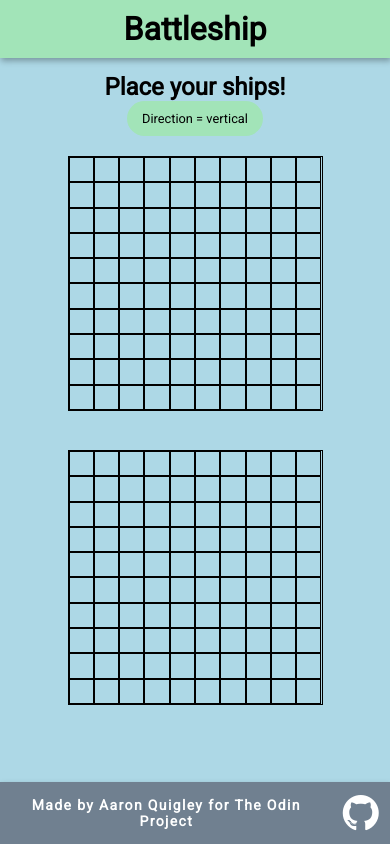
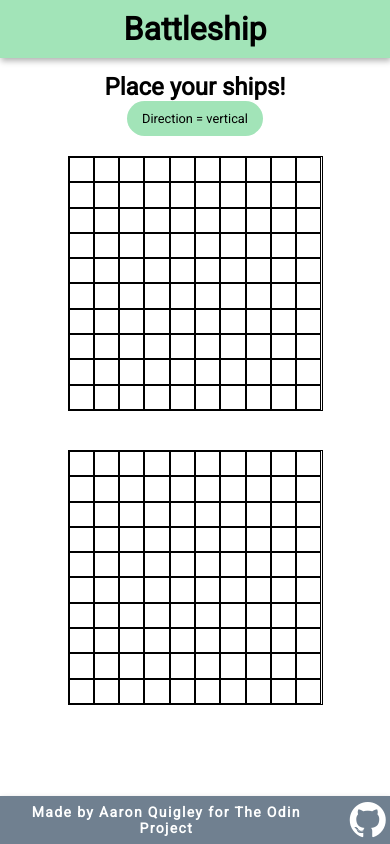
Before and after one commit to aaaronq/battleship, a website with bundled scripts: page index.html in a window 390 px wide. Built offline with nearby package versions, Linux system fonts and the light colour scheme.

Commit message:
mobile support tweaks

```diff
--- a/styles.css
+++ b/styles.css
@@ -151,15 +151,12 @@ a > .github:active {
     .grid {
         width: 40%;
     }
-    body {
-        background-color: red;
-      }
 
 }
 
 @media only screen and (max-width: 740px) {
     body {
-      background-color: lightblue;
+      background-color: white;
       height: 100vh
     }
 
@@ -204,7 +201,7 @@ a > .github:active {
         position: fixed;
         margin-top: 15px;
         font-size: 0.75rem;
-        padding: 10px;
+        padding: 3px;
         margin-bottom: 0;
     }
 
```
